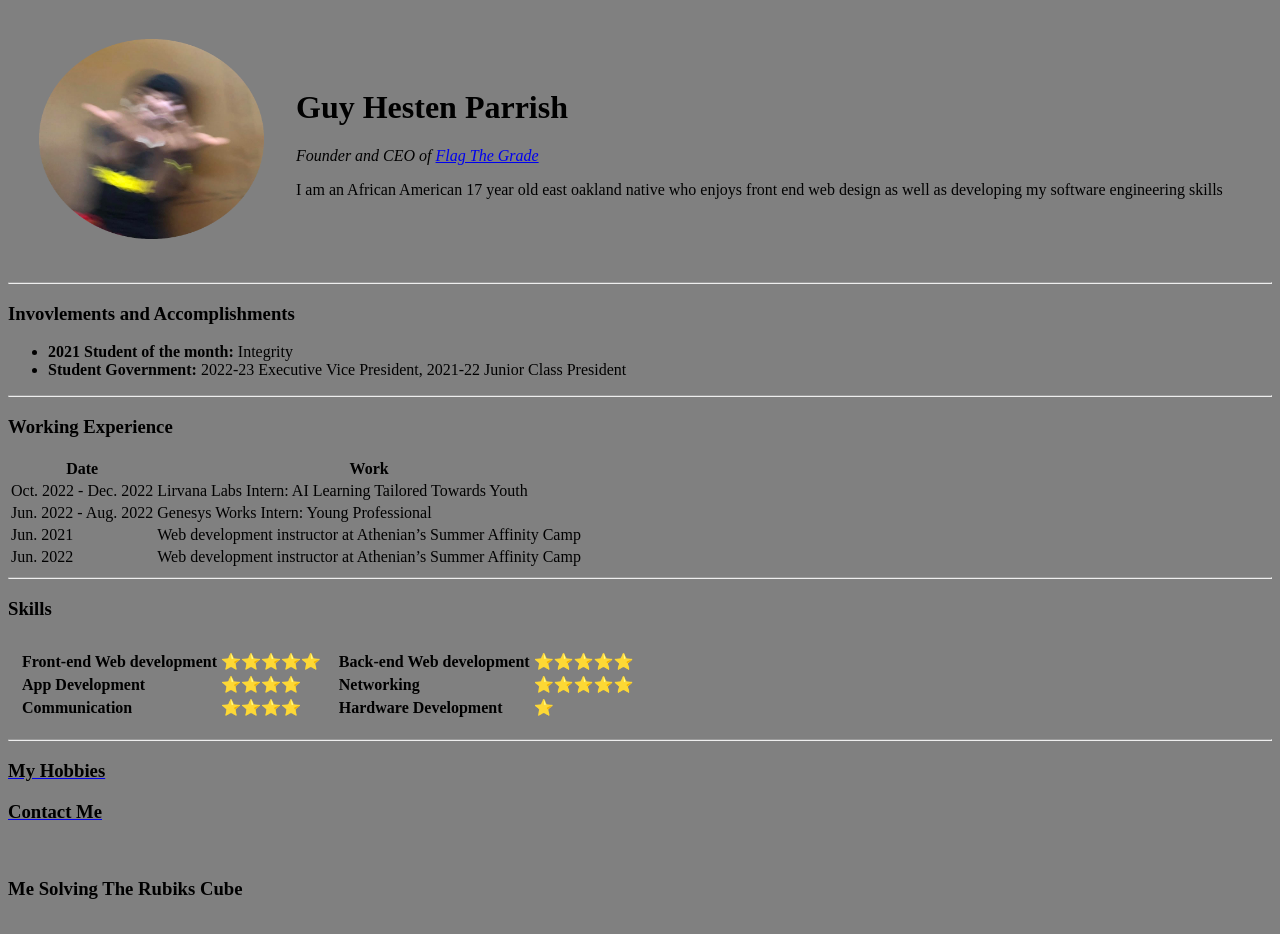
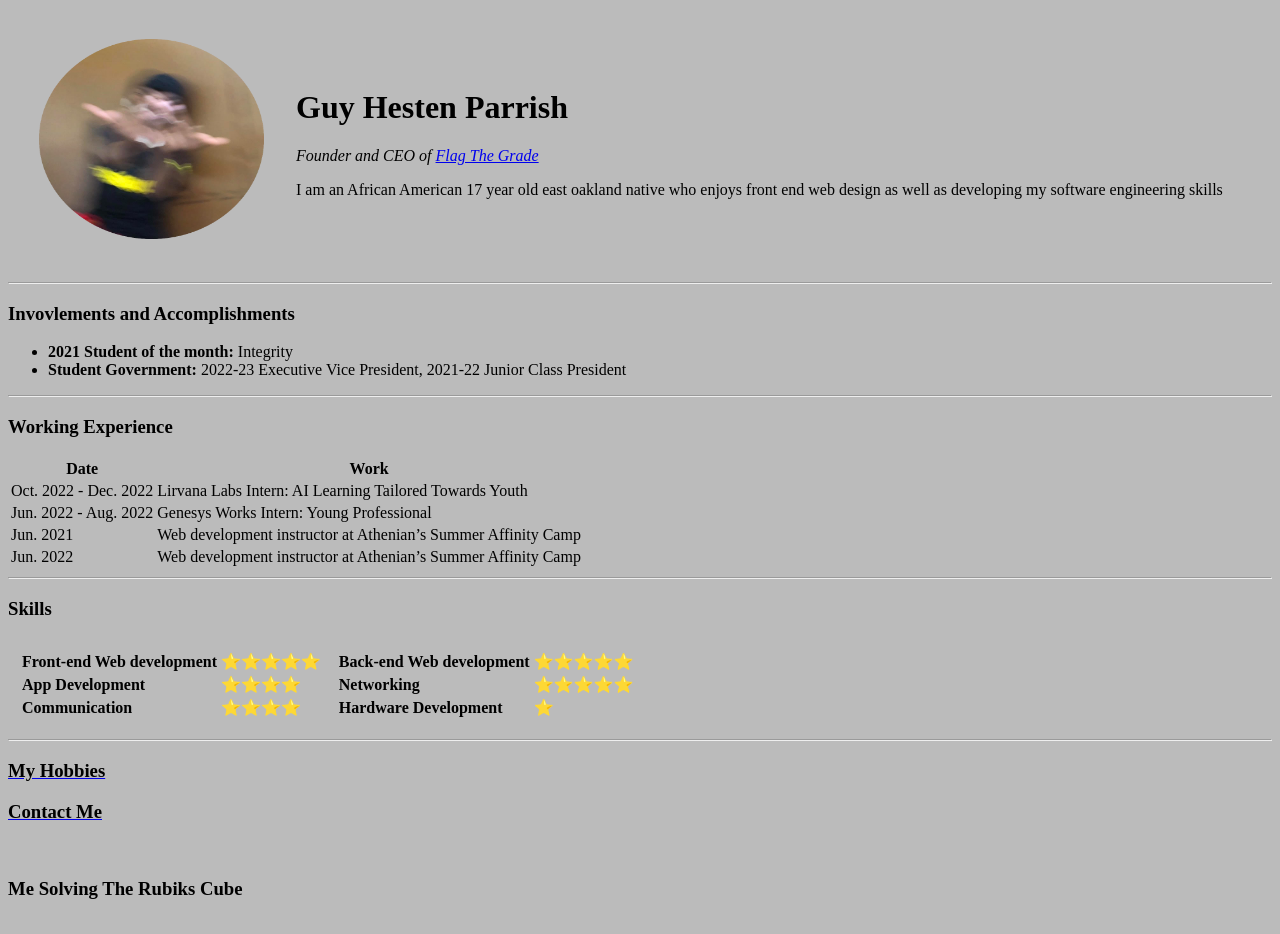
Before and after one commit to Hess2Steezy/Portfolio, a plain HTML site: page index.html in a window 1280 px wide. Drawn offline with Linux system fonts and the light colour scheme.

Commit message:
Updated Index.html
changed background color to hexadecimal #BBBBBB

```diff
--- a/index.html
+++ b/index.html
@@ -7,7 +7,7 @@
     <title>Hesten's Personal Site</title>
   </head>
 
-  <body style="background-color: grey;">
+  <body style="background-color: #BBBBBB;">
     <!-- This table allows for the image to be placed right next to the text by using table data tags to put both elements in an invisible table adjacent to one another -->
 
   <table border="0px" cellspacing="30">
```
